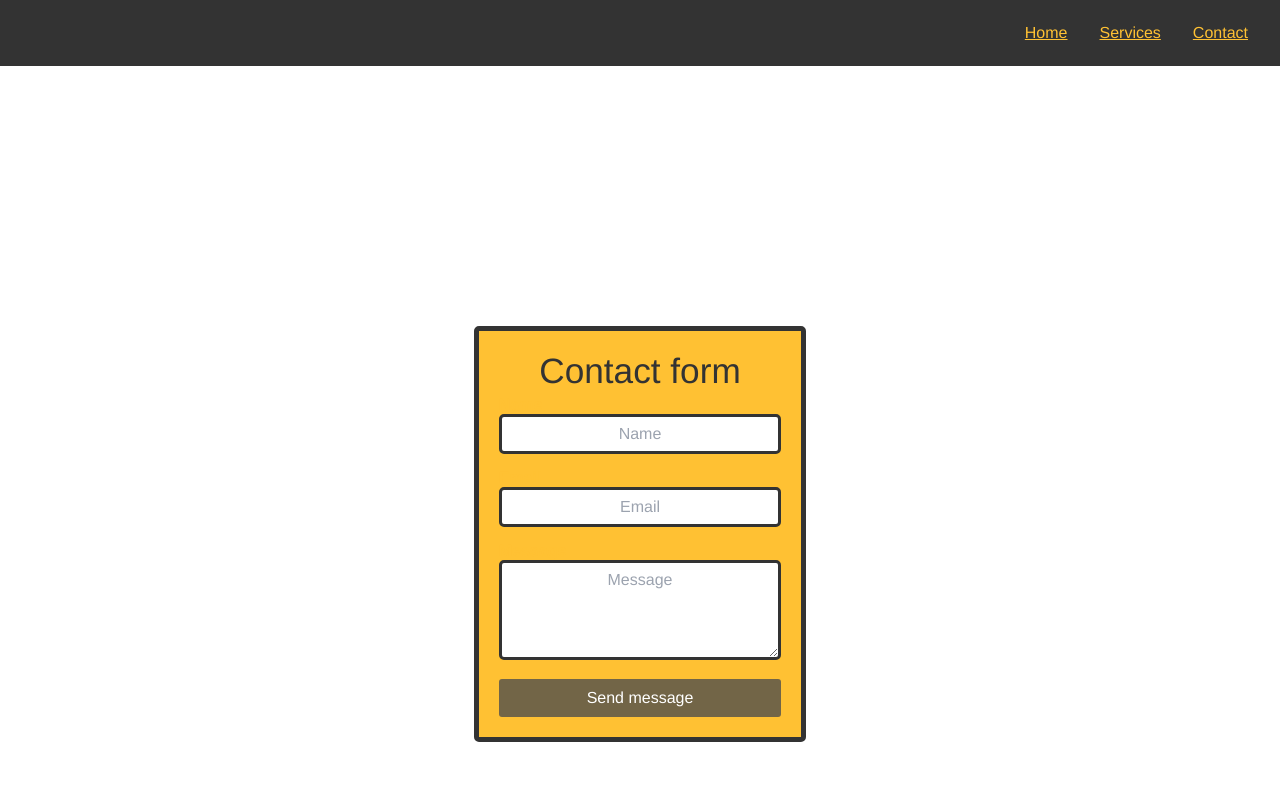
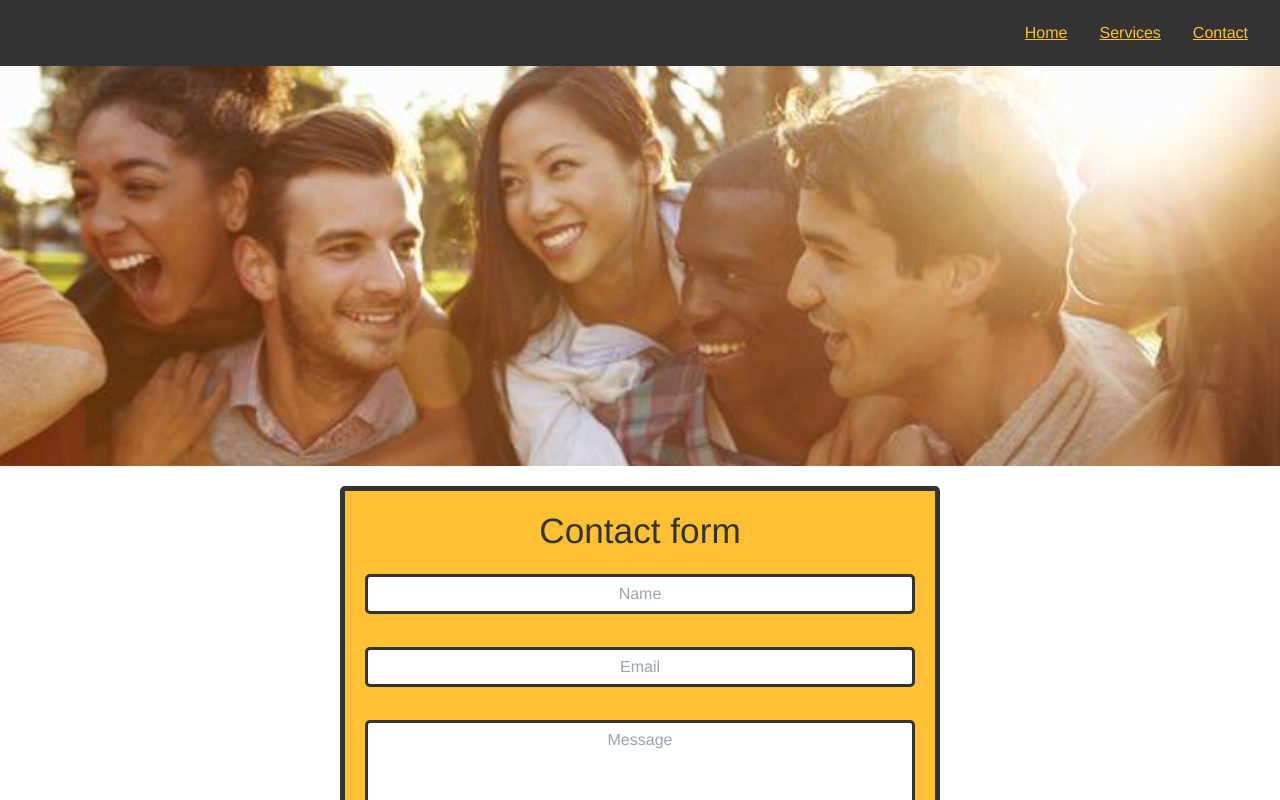
Before and after one commit to BradleyGallagher/next-js-practice, a Next.js app: page /contact in a window 1280 px wide. Shown: the top 800 px of the page. Built offline with nearby package versions, Linux system fonts and the light colour scheme.

Commit message:
CSS fixed

```diff
--- a/app/components/Form/Form.scss
+++ b/app/components/Form/Form.scss
@@ -2,7 +2,7 @@
 
 .contact-form {
   max-width: 600px;
-  margin: 250px auto;
+  margin: 20px auto;
   padding: 20px;
   background-color: styles.$primary-color;
   border: 5px solid styles.$secondary-color;
--- a/app/components/Navbar/Navbar.scss
+++ b/app/components/Navbar/Navbar.scss
@@ -11,7 +11,6 @@ nav {
     padding: 1rem;
     background-color: styles.$secondary-color;
     color: styles.$primary-color;
-    margin-bottom: 10px;
     font-family: styles.$font-stack;
   }
 
--- a/app/components/Tile/Tile.scss
+++ b/app/components/Tile/Tile.scss
@@ -4,14 +4,18 @@
   display: flex;
   justify-content: center;
   align-items: center;
+  padding-top: 20px;
+}
 
+.container:last-child {
+  margin-bottom: 20px;
 }
+
 .tile {
     display: flex;
     flex-direction: column;
     background-color :styles.$primary-color;
     width: 300px;
-    margin-bottom: 20px;
     padding: 20px;
     border-radius: 8px;
     box-shadow: 0 0 40px rgba(0, 0, 0, 0.1);
--- a/app/contact/page.tsx
+++ b/app/contact/page.tsx
@@ -1,7 +1,11 @@
 import Form from "@/components/Form/Form";
+import HeroImageTop from "@/components/Hero-Image-Top/Hero-Image-Top";
 
 export default function Contact() {
   return (
+    <div>
+    <HeroImageTop />
     <Form />
+    </div>
   )
 }
--- a/app/list/page.tsx
+++ b/app/list/page.tsx
@@ -2,6 +2,7 @@ import Tile from "../components/Tile/Tile";
 import { getClient } from "@/lib/client";
 import { gql } from "@apollo/client";
 import { Key } from "react";
+import HeroImageTop from "@/components/Hero-Image-Top/Hero-Image-Top";
 
 // Define your GraphQL query
 const GET_ALL_SERVICES = gql`
@@ -28,6 +29,8 @@ export default async function List() {
 
   // Render your tiles based on the fetched data
   return (
+    <div>
+    <HeroImageTop />
     <div className="Tile_container">
       {data.services.map((service: { id: string; title: string; description: string; image: string; }) => (
         <Tile
@@ -38,5 +41,6 @@ export default async function List() {
         />
       ))}
     </div>
+    </div>
   );
 }
--- a/app/page.tsx
+++ b/app/page.tsx
@@ -5,7 +5,6 @@ import HeroText from "./components/Hero-Text/Hero-Text";
 export default async function Home() {
   return (
       <div>
-        <h1 className="text-3xl font-bold underline">Iriwn Mitchell - Live</h1>
         <HeroImageTop />
         <HeroText />
         <HeroImageBottom />
```
